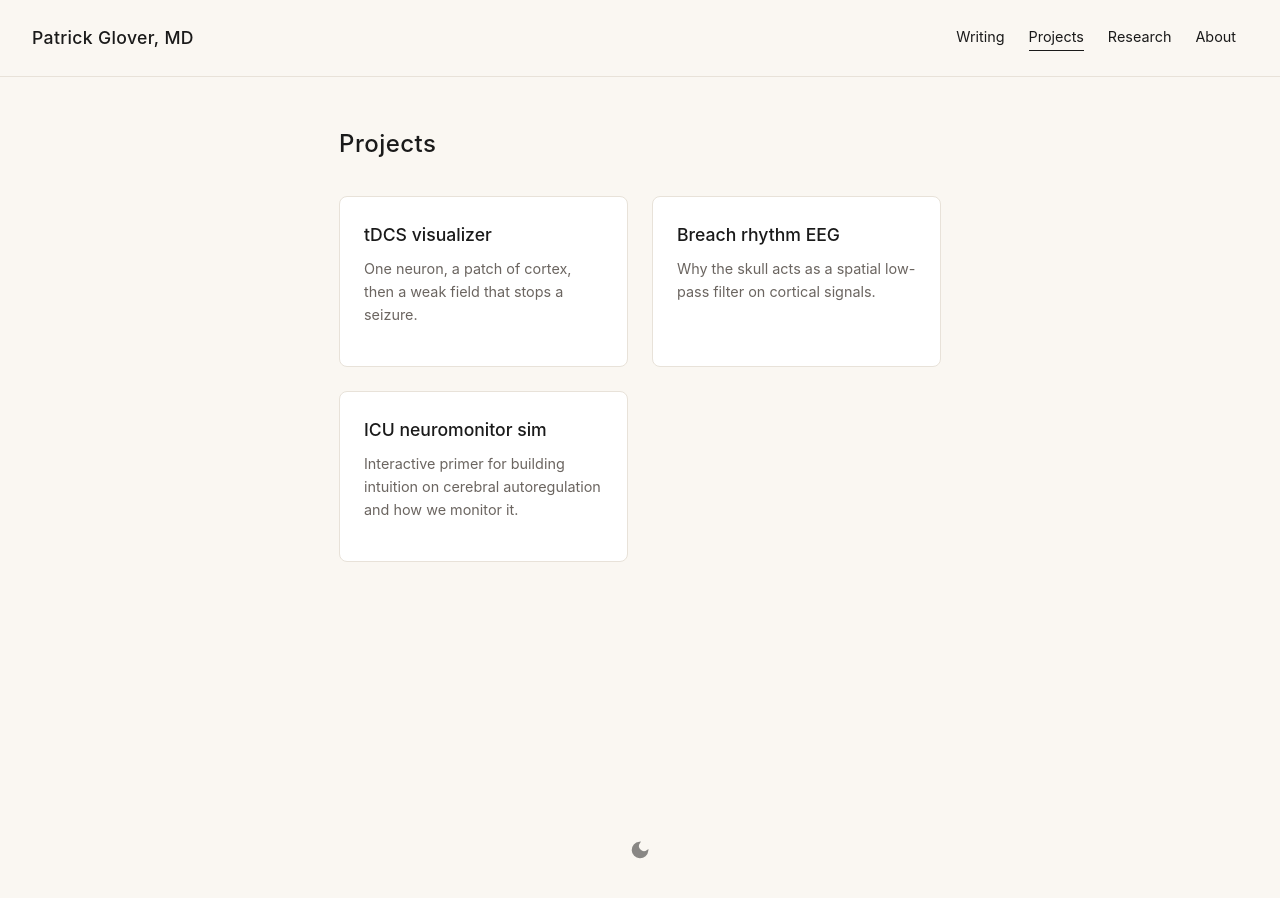
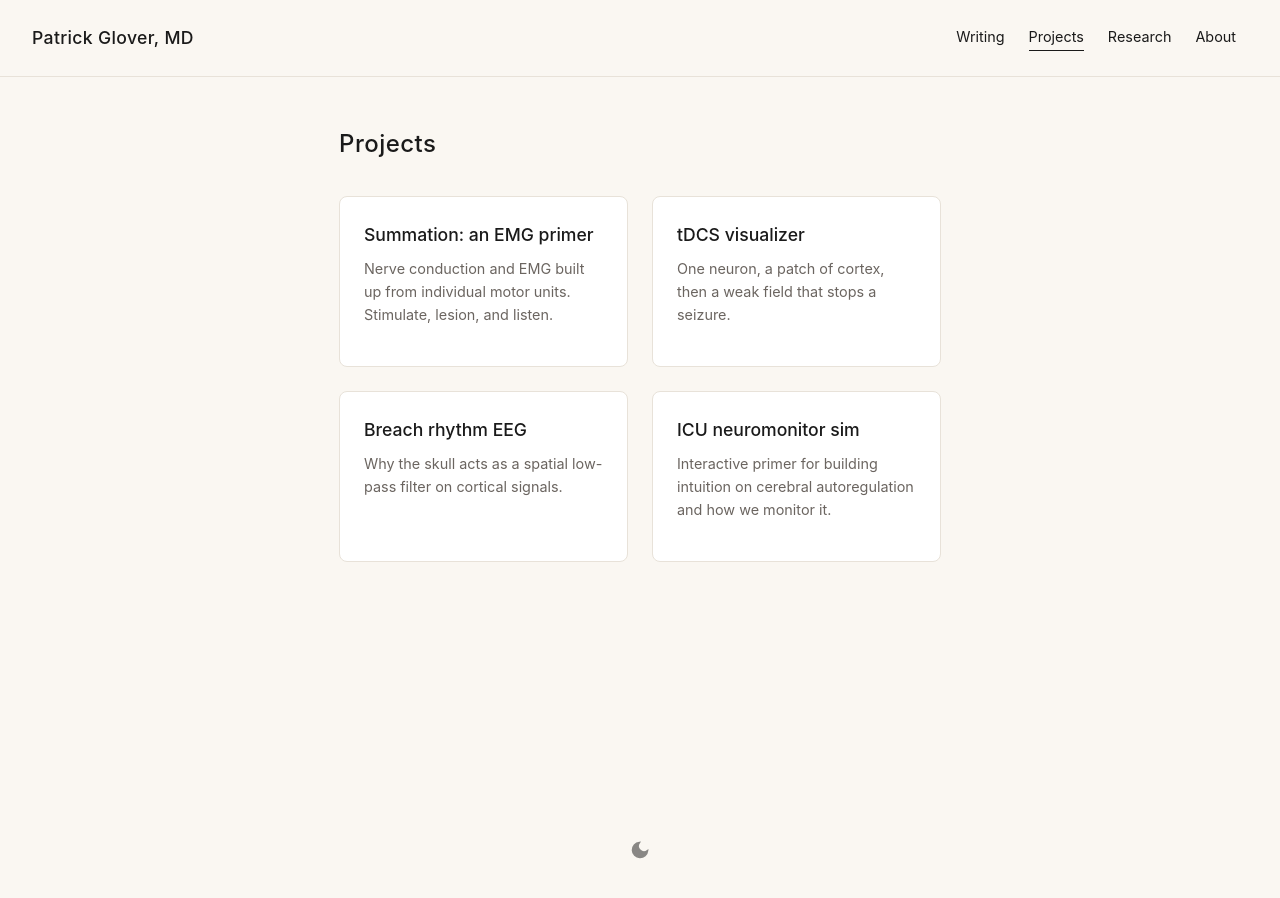
Before and after one commit to patrick-glover/patrick-glover.github.io, a Jekyll site: the page built from projects.md, in a window 1280 px wide. Built offline with Jekyll 4.4.1, drawn with Linux system fonts in a browser that asks for light colours.

Commit message:
projects: add Summation EMG primer card
Co-Authored-By: Claude Opus 5.5 <noreply@anthropic.com>

```diff
--- a/_data/projects.yml
+++ b/_data/projects.yml
@@ -1,4 +1,9 @@
 # Add projects here - see WORKFLOW.md for format
+- name: "Summation: an EMG primer"
+  url: "/emg/"
+  description: "Nerve conduction and EMG built up from individual motor units. Stimulate, lesion, and listen."
+  tags: ["Neurology", "Interactive", "MedEd"]
+
 - name: "tDCS visualizer"
   url: "/tdcs/"
   description: "One neuron, a patch of cortex, then a weak field that stops a seizure."
```
